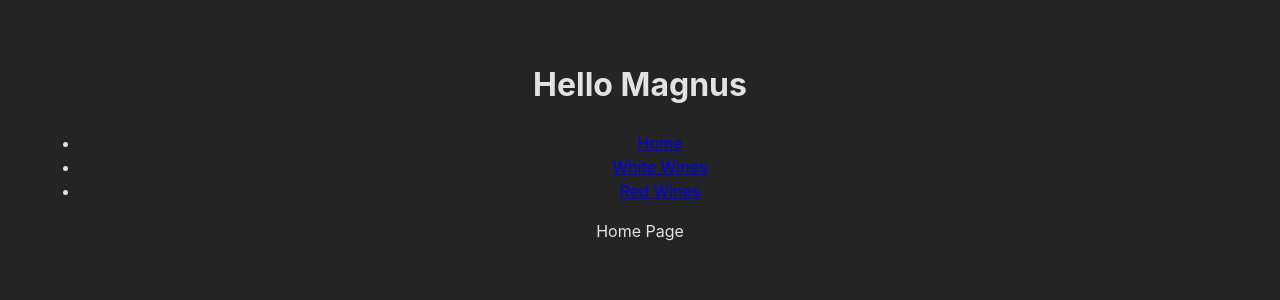
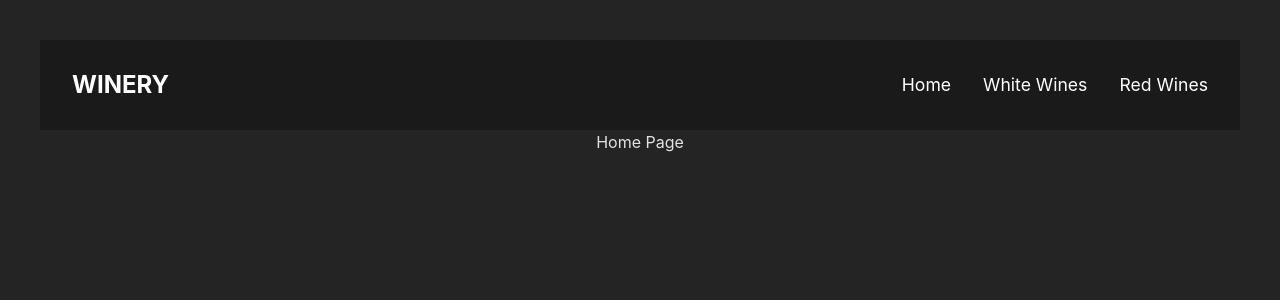
Before and after one commit to mangemange111/WineEshop, a React (Vite) app: page / in a window 1280 px wide. Shown: the top 300 px of the page. Built offline with nearby package versions, Linux system fonts and the light colour scheme.

Commit message:
simple design navbar

```diff
--- a/src/App.jsx
+++ b/src/App.jsx
@@ -11,7 +11,6 @@
 
   return (
     <>
-      <h1>Hello Magnus</h1>
       <BrowserRouter>
       <div>
         <Navbar/>
--- /dev/null
+++ b/src/components/Navbar.css
@@ -0,0 +1,30 @@
+.navbar {
+    display: flex;
+    justify-content: space-between;
+    align-items: center;
+    padding: 1rem 2rem;
+    background-color: #1a1a1a;
+}
+
+.nav-links {
+    display: flex;
+    gap: 2rem;
+    list-style: none;
+}
+
+.nav-links a {
+    color: white;
+    text-decoration: none;
+    font-size: 1.1rem;
+    transition: color 0.3s ease;
+}
+
+.nav-links a:hover {
+    color: #9c8686;  /* or any color you prefer */
+}
+
+.logo {
+    font-size: 1.5rem;
+    font-weight: bold;
+    color: white;
+}
--- a/src/components/Navbar.jsx
+++ b/src/components/Navbar.jsx
@@ -1,15 +1,17 @@
 import { Link } from 'react-router-dom';
+import './Navbar.css';
 
-const Navbar = () => {
-  return (
-    <nav>
-    <ul>
-      <li><Link to="/">Home </Link></li>
-      <li><Link to="/whites"> White Wines</Link></li>
-      <li><Link to="/reds">Red Wines </Link></li>
-    </ul>
-  </nav>
-  );
-
+export default function Navbar() {
+    return (
+        <nav className="navbar">
+            <div className="logo">
+                WINERY
+            </div>
+            <ul className="nav-links">
+                <li><Link to="/">Home</Link></li>
+                <li><Link to="/whites">White Wines</Link></li>
+                <li><Link to="/reds">Red Wines</Link></li>
+            </ul>
+        </nav>
+    );
 }
-export default Navbar;
```
